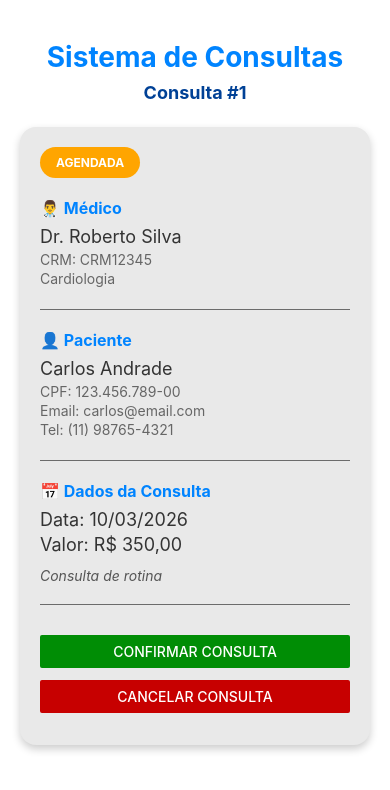
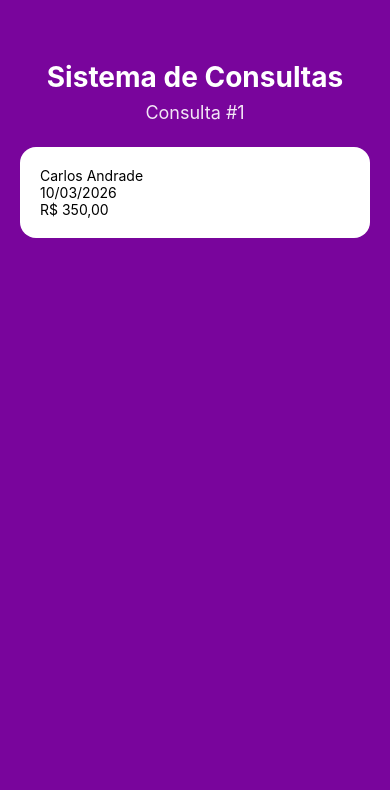
Before and after one commit to GabrielCabralmm/sistema-consulta, a React Native app: screen / in a window 390 px wide. Shown: the top 790 px of the page. Built offline with nearby package versions, Linux system fonts and the light colour scheme.

Commit message:
Refaturando o App.tsx

```diff
--- a/App.tsx
+++ b/App.tsx
@@ -1,10 +1,11 @@
 import React, { useState } from "react";
-import { View, Text, StyleSheet, Button, ScrollView } from "react-native";
+import { View, Text, StyleSheet, ScrollView } from "react-native";
 import { StatusBar } from "expo-status-bar";
 import { Especialidade } from "./src/types/especialidade";
 import { Paciente } from "./src/types/paciente";
 import { Medico } from "./src/interfaces/medico";
 import { Consulta } from "./src/interfaces/consulta";
+import { ConsultaCard } from "./src/components";
 
 export default function App() {
   const cardiologia: Especialidade = {
@@ -33,13 +34,12 @@ export default function App() {
     id: 1,
     medico: medico1,
     paciente: paciente1,
-    data: new Date(2026, 2, 10), // 10/03/2026
+    data: new Date(2026, 2, 10),
     valor: 350,
     status: "agendada",
     observacoes: "Consulta de rotina",
   });
 
-  // Funções para manipular a consulta
   function confirmarConsulta() {
     setConsulta({
       ...consulta,
@@ -54,17 +54,6 @@ export default function App() {
     });
   }
 
-  function formatarValor(valor: number): string {
-    return valor.toLocaleString("pt-BR", {
-      style: "currency",
-      currency: "BRL",
-    });
-  }
-
-  function formatarData(data: Date): string {
-    return data.toLocaleDateString("pt-BR");
-  }
-
   return (
     <View style={styles.container}>
       <StatusBar style="light" />
@@ -76,78 +65,13 @@ export default function App() {
           <Text style={styles.subtitulo}>Consulta #{consulta.id}</Text>
         </View>
 
-        {/* Card da Consulta */}
-        <View style={styles.card}>
-          {/* Status Badge */}
-          <View style={[
-            styles.statusBadge,
-            consulta.status === "confirmada" && styles.statusConfirmada,
-            consulta.status === "cancelada" && styles.statusCancelada,
-          ]}>
-            <Text style={styles.statusTexto}>{consulta.status.toUpperCase()}</Text>
-          </View>
+        {}
+        <ConsultaCard
+          consulta={consulta}
+          onConfirmar={confirmarConsulta}
+          onCancelar={cancelarConsulta}
+        />
 
-          {/* Informações do Médico */}
-          <View style={styles.secao}>
-            <Text style={styles.label}>👨‍⚕️ Médico</Text>
-            <Text style={styles.valor}>{consulta.medico.nome}</Text>
-            <Text style={styles.info}>CRM: {consulta.medico.crm}</Text>
-            <Text style={styles.info}>{consulta.medico.especialidade.nome}</Text>
-          </View>
-
-          {/* Informações do Paciente */}
-          <View style={styles.secao}>
-            <Text style={styles.label}>👤 Paciente</Text>
-            <Text style={styles.valor}>{consulta.paciente.nome}</Text>
-            <Text style={styles.info}>CPF: {consulta.paciente.cpf}</Text>
-            <Text style={styles.info}>Email: {consulta.paciente.email}</Text>
-            {consulta.paciente.telefone && (
-              <Text style={styles.info}>Tel: {consulta.paciente.telefone}</Text>
-            )}
-          </View>
-
-          {/* Informações da Consulta */}
-          <View style={styles.secao}>
-            <Text style={styles.label}>📅 Dados da Consulta</Text>
-            <Text style={styles.valor}>Data: {formatarData(consulta.data)}</Text>
-            <Text style={styles.valor}>Valor: {formatarValor(consulta.valor)}</Text>
-            {consulta.observacoes && (
-              <Text style={styles.observacoes}>{consulta.observacoes}</Text>
-            )}
-          </View>
-
-          {/* Botões de Ação */}
-          <View style={styles.acoes}>
-            {consulta.status === "agendada" && (
-              <>
-                <View style={styles.botaoContainer}>
-                  <Button
-                    title="Confirmar Consulta"
-                    onPress={confirmarConsulta}
-                    color="#008d05"
-                  />
-                </View>
-                <View style={styles.botaoContainer}>
-                  <Button
-                    title="Cancelar Consulta"
-                    onPress={cancelarConsulta}
-                    color="#c70000"
-                  />
-                </View>
-              </>
-            )}
-            {consulta.status === "confirmada" && (
-              <View style={styles.mensagem}>
-                <Text style={styles.mensagemTexto}>✓ Consulta confirmada com sucesso!</Text>
-              </View>
-            )}
-            {consulta.status === "cancelada" && (
-              <View style={styles.mensagemCancelada}>
-                <Text style={styles.mensagemTexto}>✗ Consulta cancelada</Text>
-              </View>
-            )}
-          </View>
-        </View>
       </ScrollView>
     </View>
   );
@@ -156,11 +80,11 @@ export default function App() {
 const styles = StyleSheet.create({
   container: {
     flex: 1,
-    backgroundColor: "#ffffff",
+    backgroundColor: "#79059C",
   },
   scrollContent: {
     padding: 20,
-    paddingTop: 40,
+    paddingTop: 60,
   },
   header: {
     alignItems: "center",
@@ -169,96 +93,13 @@ const styles = StyleSheet.create({
   titulo: {
     fontSize: 28,
     fontWeight: "bold",
-    color: "#0084ff",
+    color: "#fff",
     marginBottom: 8,
   },
   subtitulo: {
     fontSize: 18,
-    color: "#004196",
-    fontWeight: "bold",
-  },
-  card: {
-    backgroundColor: "#e9e9e9",
-    borderRadius: 16,
-    padding: 20,
-    shadowColor: "#000",
-    shadowOffset: { width: 0, height: 4 },
-    shadowOpacity: 0.2,
-    shadowRadius: 8,
-    elevation: 5,
-  },
-  statusBadge: {
-    backgroundColor: "#FFA500",
-    alignSelf: "flex-start",
-    paddingHorizontal: 16,
-    paddingVertical: 8,
-    borderRadius: 20,
-    marginBottom: 20,
-  },
-  statusConfirmada: {
-    backgroundColor: "#008d05",
-  },
-  statusCancelada: {
-    backgroundColor: "#c70000",
-  },
-  statusTexto: {
     color: "#fff",
-    fontWeight: "bold",
-    fontSize: 12,
-  },
-  secao: {
-    marginBottom: 20,
-    paddingBottom: 20,
-    borderBottomWidth: 1,
-    borderBottomColor: "#6b6b6b",
-  },
-  label: {
-    fontSize: 16,
-    fontWeight: "bold",
-    color: "#0084ff",
-    marginBottom: 8,
-  },
-  valor: {
-    fontSize: 18,
-    color: "#333",
-    marginBottom: 4,
-  },
-  info: {
-    fontSize: 14,
-    color: "#666",
-    marginBottom: 2,
-  },
-  observacoes: {
-    fontSize: 14,
-    color: "#555",
-    fontStyle: "italic",
-    marginTop: 8,
-  },
-  acoes: {
-    marginTop: 10,
-  },
-  botaoContainer: {
-    marginBottom: 12,
-  },
-  mensagem: {
-    backgroundColor: "#E8F5E9",
-    padding: 16,
-    borderRadius: 8,
-    borderLeftWidth: 4,
-    borderLeftColor: "#008d05",
-  },
-  mensagemCancelada: {
-    backgroundColor: "#FFEBEE",
-    padding: 16,
-    borderRadius: 8,
-    borderLeftWidth: 4,
-    borderLeftColor: "#c70000",
-  },
-  mensagemTexto: {
-    fontSize: 16,
-    color: "#333",
-    fontWeight: "600",
-    textAlign: "center",
+    opacity: 0.9,
   },
   rodape: {
     marginTop: 24,
@@ -271,5 +112,6 @@ const styles = StyleSheet.create({
     color: "#fff",
     textAlign: "center",
     lineHeight: 18,
+    marginBottom: 4,
   },
 });
--- /dev/null
+++ b/src/components/index.tsx
@@ -0,0 +1,3 @@
+import { ConsultaCard } from '../components';
+
+export { default as ConsultaCard } from "./ConsultaCard";
```
